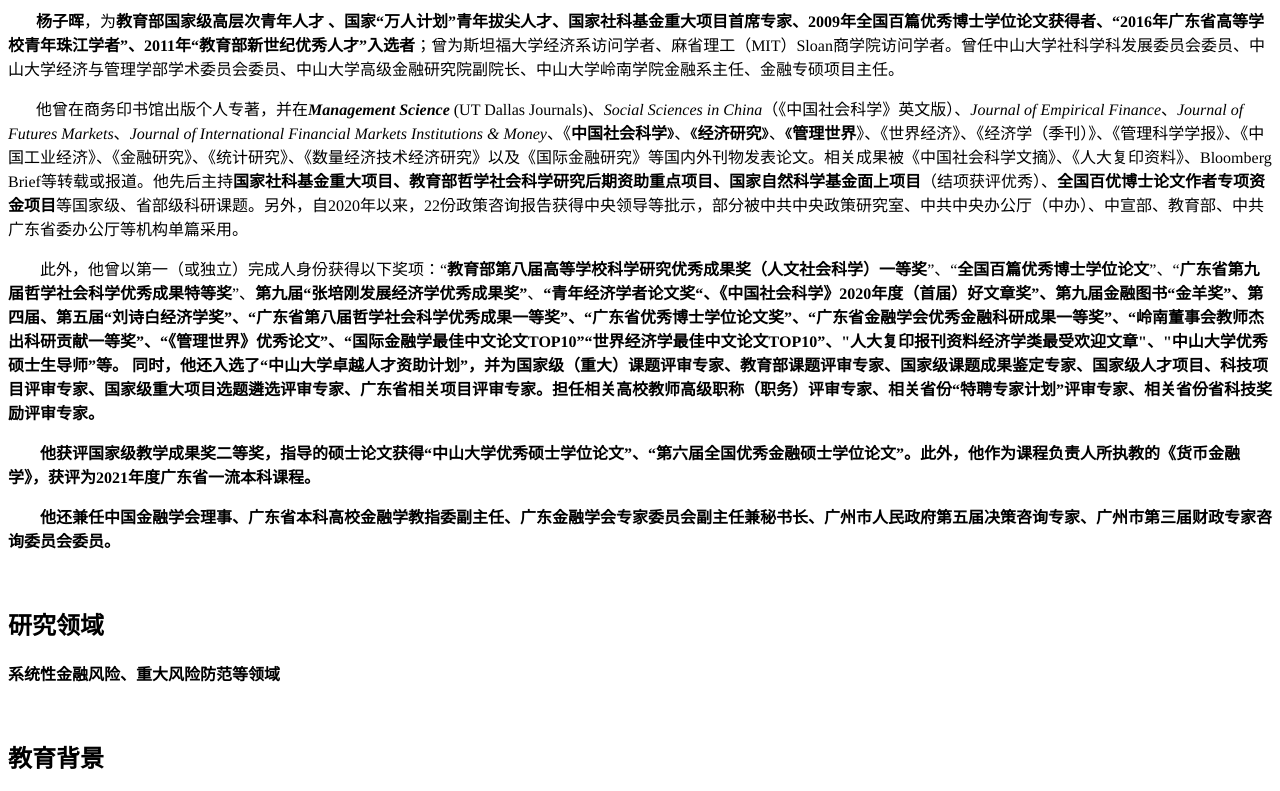
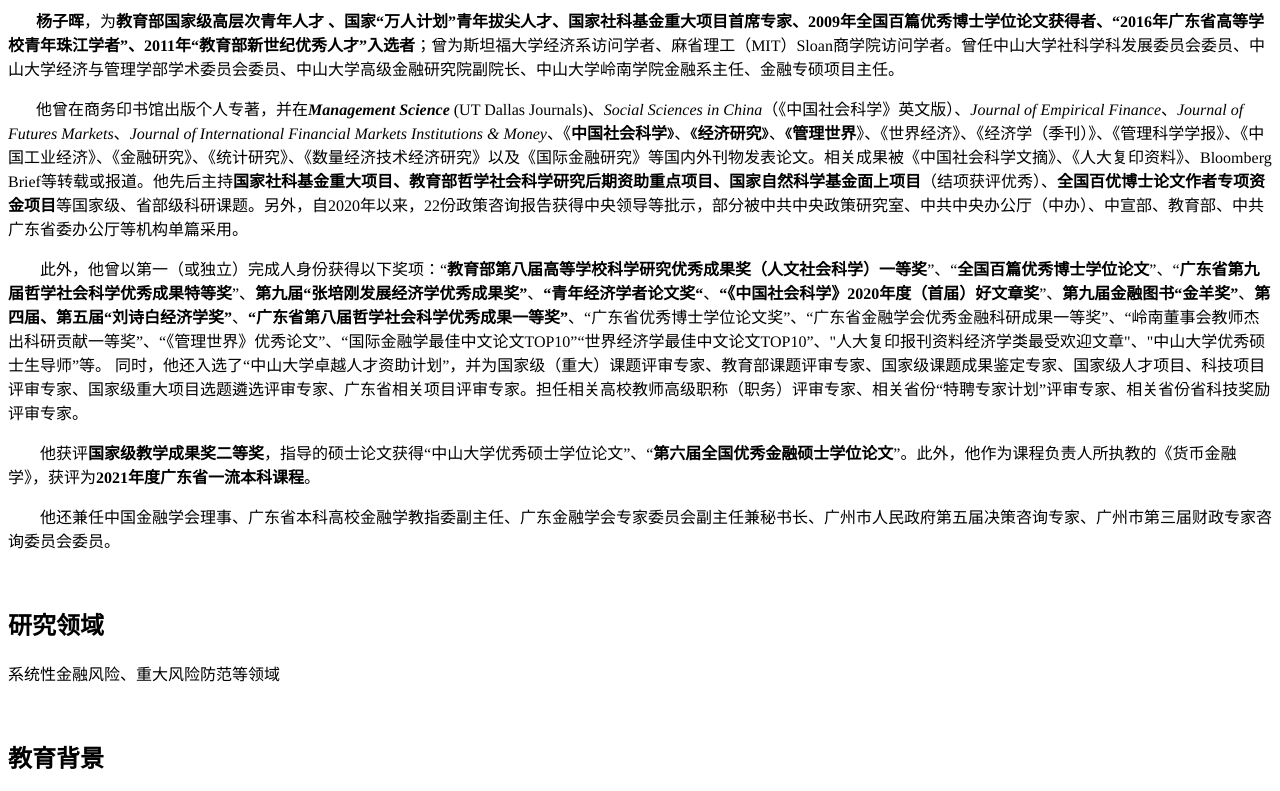
Before and after one commit to Yang-Zi-Hui/Yang-Zi-Hui.github.backup, a plain HTML site: page index.html in a window 1280 px wide. Shown: the top 791 px of the page. Drawn offline with Linux system fonts and the light colour scheme.

Commit message:
Update index.html

```diff
--- a/index.html
+++ b/index.html
@@ -2,7 +2,7 @@
 
 <p style="font-family:Times">&nbsp; &nbsp; &nbsp;&nbsp; 他曾在商务印书馆出版个人专著，并在<em><strong>Management Science</strong>&nbsp;</em>(UT Dallas Journals)、<em>Social Sciences in China</em>（《中国社会科学》英文版）、<em>Journal of Empirical Finance</em>、<em>Journal of Futures Markets</em>、<em>Journal of International Financial Markets Institutions &amp; Money</em>、《<strong>中国社会科学</strong>》、《<strong>经济研究</strong>》、《<strong>管理世界</strong>》、《世界经济》、《经济学（季刊）》、《管理科学学报》、《中国工业经济》、《金融研究》、《统计研究》、《数量经济技术经济研究》以及《国际金融研究》等国内外刊物发表论文。相关成果被《中国社会科学文摘》、《人大复印资料》、Bloomberg Brief等转载或报道。他先后主持<strong>国家社科基金重大项目、教育部哲学社会科学研究后期资助重点项目、国家自然科学基金面上项目</strong>（结项获评优秀）、<strong>全国百优博士论文作者专项资金项目</strong>等国家级、省部级科研课题。另外，自2020年以来，22份政策咨询报告获得中央领导等批示，部分被中共中央政策研究室、中共中央办公厅（中办）、中宣部、教育部、中共广东省委办公厅等机构单篇采用。</p>
 
-<p style="font-family:Times">&nbsp; &nbsp; &nbsp; &nbsp; 此外，他曾以第一（或独立）完成人身份获得以下奖项：&ldquo;<strong>教育部第八届高等学校科学研究优秀成果奖（人文社会科学）一等奖</strong>&rdquo;、&ldquo;<strong>全国百篇优秀博士学位论文</strong>&rdquo;、&ldquo;<strong>广东省第九届哲学社会科学优秀成果特等奖</strong>&rdquo;、<strong>第九届&ldquo;张培刚发展经济学优秀成果奖&rdquo;</strong>、<strong>&ldquo;青年经济学者论文奖&ldquo;<strong>、《中国社会科学》2020年度（首届）好文章奖</strong>&rdquo;、<strong>第九届金融图书&ldquo;金羊奖&rdquo;</strong>、<strong>第四届、第五届&ldquo;刘诗白经济学奖&rdquo;</strong>、<strong>&ldquo;广东省第八届哲学社会科学优秀成果一等奖&rdquo;</strong>、&ldquo;广东省优秀博士学位论文奖&rdquo;、&ldquo;广东省金融学会优秀金融科研成果一等奖&rdquo;、&ldquo;岭南董事会教师杰出科研贡献一等奖&rdquo;、&ldquo;《管理世界》优秀论文&rdquo;、&ldquo;国际金融学最佳中文论文TOP10&rdquo;&ldquo;世界经济学最佳中文论文TOP10&rdquo;、&quot;人大复印报刊资料经济学类最受欢迎文章&quot;、&quot;中山大学优秀硕士生导师&rdquo;等。&nbsp;同时，他还入选了&ldquo;中山大学卓越人才资助计划&rdquo;，并为国家级（重大）课题评审专家、教育部课题评审专家、国家级课题成果鉴定专家、国家级人才项目、科技项目评审专家、国家级重大项目选题遴选评审专家、广东省相关项目评审专家。担任相关高校教师高级职称（职务）评审专家、相关省份&ldquo;特聘专家计划&rdquo;评审专家、相关省份省科技奖励评审专家。</p>
+<p style="font-family:Times">&nbsp; &nbsp; &nbsp; &nbsp; 此外，他曾以第一（或独立）完成人身份获得以下奖项：&ldquo;<strong>教育部第八届高等学校科学研究优秀成果奖（人文社会科学）一等奖</strong>&rdquo;、&ldquo;<strong>全国百篇优秀博士学位论文</strong>&rdquo;、&ldquo;<strong>广东省第九届哲学社会科学优秀成果特等奖</strong>&rdquo;、<strong>第九届&ldquo;张培刚发展经济学优秀成果奖&rdquo;</strong>、<strong>&ldquo;青年经济学者论文奖&ldquo;</strong>、<strong>&ldquo;《中国社会科学》2020年度（首届）好文章奖</strong>&rdquo;、<strong>第九届金融图书&ldquo;金羊奖&rdquo;</strong>、<strong>第四届、第五届&ldquo;刘诗白经济学奖&rdquo;</strong>、<strong>&ldquo;广东省第八届哲学社会科学优秀成果一等奖&rdquo;</strong>、&ldquo;广东省优秀博士学位论文奖&rdquo;、&ldquo;广东省金融学会优秀金融科研成果一等奖&rdquo;、&ldquo;岭南董事会教师杰出科研贡献一等奖&rdquo;、&ldquo;《管理世界》优秀论文&rdquo;、&ldquo;国际金融学最佳中文论文TOP10&rdquo;&ldquo;世界经济学最佳中文论文TOP10&rdquo;、&quot;人大复印报刊资料经济学类最受欢迎文章&quot;、&quot;中山大学优秀硕士生导师&rdquo;等。&nbsp;同时，他还入选了&ldquo;中山大学卓越人才资助计划&rdquo;，并为国家级（重大）课题评审专家、教育部课题评审专家、国家级课题成果鉴定专家、国家级人才项目、科技项目评审专家、国家级重大项目选题遴选评审专家、广东省相关项目评审专家。担任相关高校教师高级职称（职务）评审专家、相关省份&ldquo;特聘专家计划&rdquo;评审专家、相关省份省科技奖励评审专家。</p>
 
 <p style="font-family:Times">&nbsp; &nbsp; &nbsp; &nbsp; 他获评<strong>国家级教学成果奖二等奖</strong>，指导的硕士论文获得&ldquo;中山大学优秀硕士学位论文&rdquo;、&ldquo;<strong>第六届全国优秀金融硕士学位论文</strong>&rdquo;。此外，他作为课程负责人所执教的《货币金融学》，获评为<strong>2021年度广东省一流本科课程</strong>。</p>
 
```
